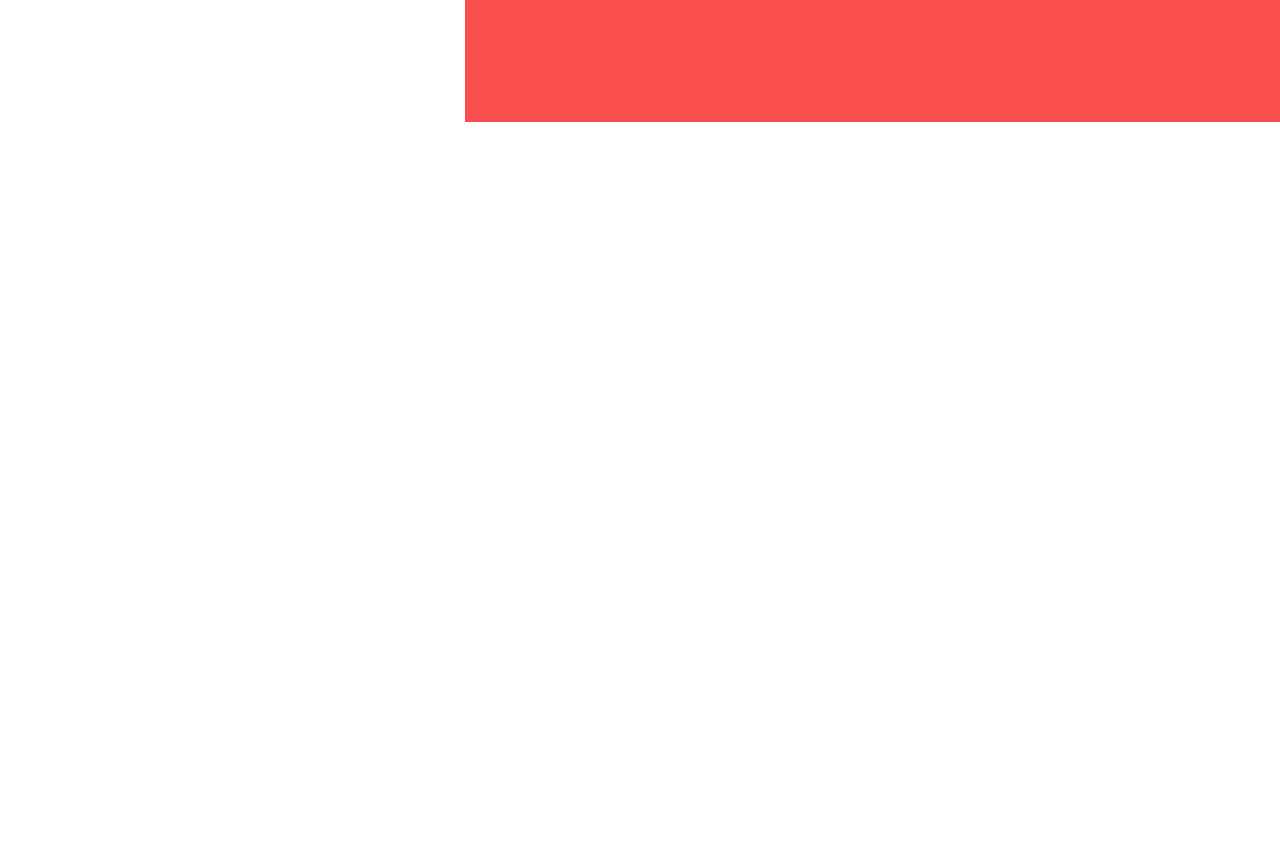
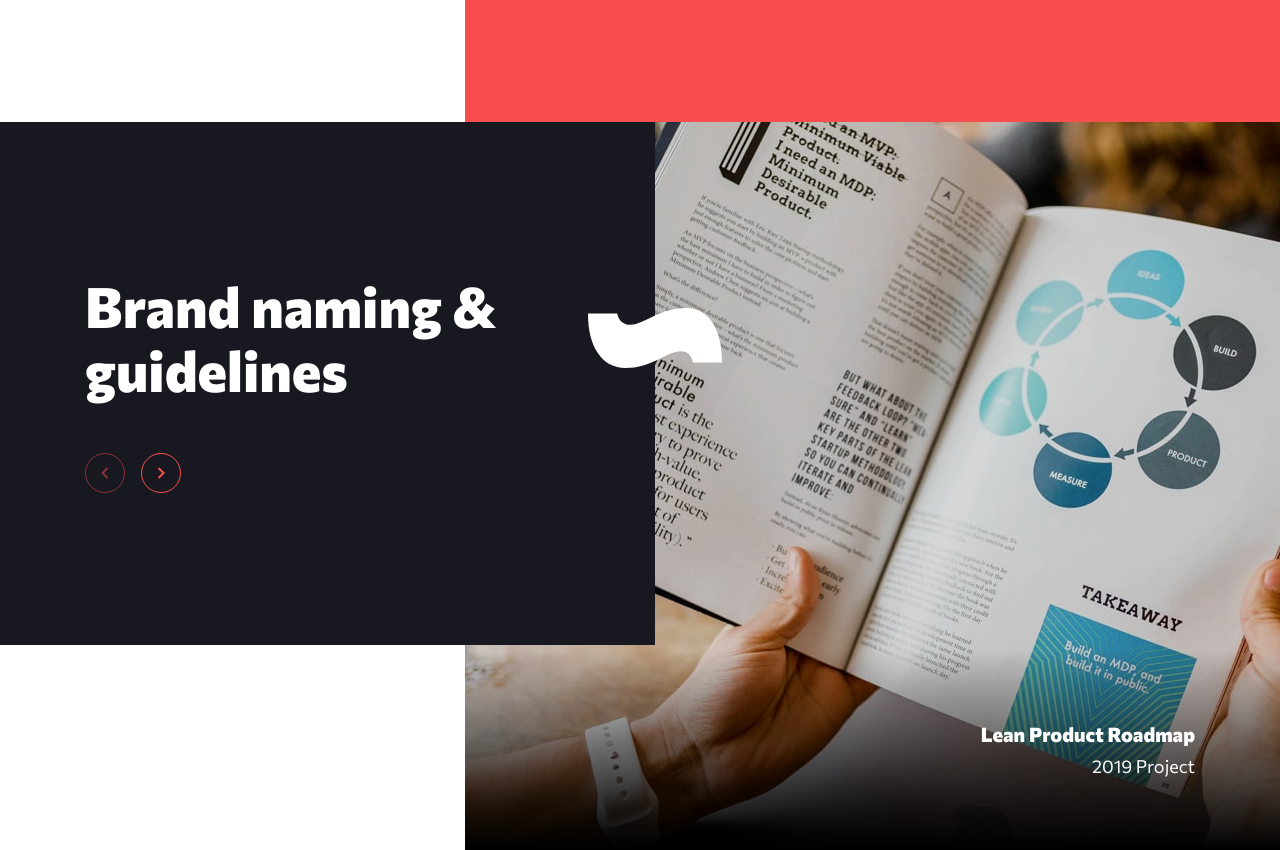
Before and after one commit to kerem-gurbuz/fm-creative-single-page-site, a Next.js app: page / in a window 1280 px wide. Shown: the part 2740-3590 px from the top of the page. Before the commit the page ends 2862 px from the top, so only its background shows below. Built offline with nearby package versions, Linux system fonts and the light colour scheme.

Commit message:
feat: implement portfolio section layout
- Add main portfolio section component
- Integrate carousel component
- Add decorative wave pattern
- Implement responsive layout and styling
- Add proper ARIA labeling for accessibility

```diff
--- a/src/app/page.tsx
+++ b/src/app/page.tsx
@@ -1,6 +1,7 @@
 import {
   ApproachSection,
   HeroSection,
+  PortfolioSection,
   StrategySection,
 } from '@/components/sections/home';
 
@@ -10,6 +11,7 @@ export default function Home() {
       <HeroSection />
       <StrategySection />
       <ApproachSection />
+      <PortfolioSection />
     </main>
   );
 }
--- a/src/components/sections/home/index.ts
+++ b/src/components/sections/home/index.ts
@@ -1,3 +1,4 @@
 export { ApproachSection } from './approach-section';
 export { HeroSection } from './hero-section';
+export { PortfolioSection } from './portfolio-section';
 export { StrategySection } from './strategy-section';
--- /dev/null
+++ b/src/components/sections/home/portfolio-section/index.tsx
@@ -0,0 +1,26 @@
+import { WhiteWavePattern } from '@/components/common';
+import { cn } from '@/lib/utils';
+import { Carousel } from './carousel';
+import { SECTION_ID } from './constants';
+
+export function PortfolioSection() {
+  return (
+    <section
+      id={SECTION_ID}
+      aria-label="Portfolio Section"
+      className="relative text-white"
+    >
+      {/* Embla Carousel */}
+      <Carousel />
+      {/* Decorative Pattern */}
+      <WhiteWavePattern
+        className={cn(
+          'absolute z-20 hidden md:block',
+          'h-[29px] w-[63px] lg:h-[60px] lg:w-[134px]',
+          'left-[calc(50%+6px)] -translate-x-1/2 lg:left-[calc(50%+15px)]',
+          'top-[126px] lg:top-[186px]',
+        )}
+      />
+    </section>
+  );
+}
```
